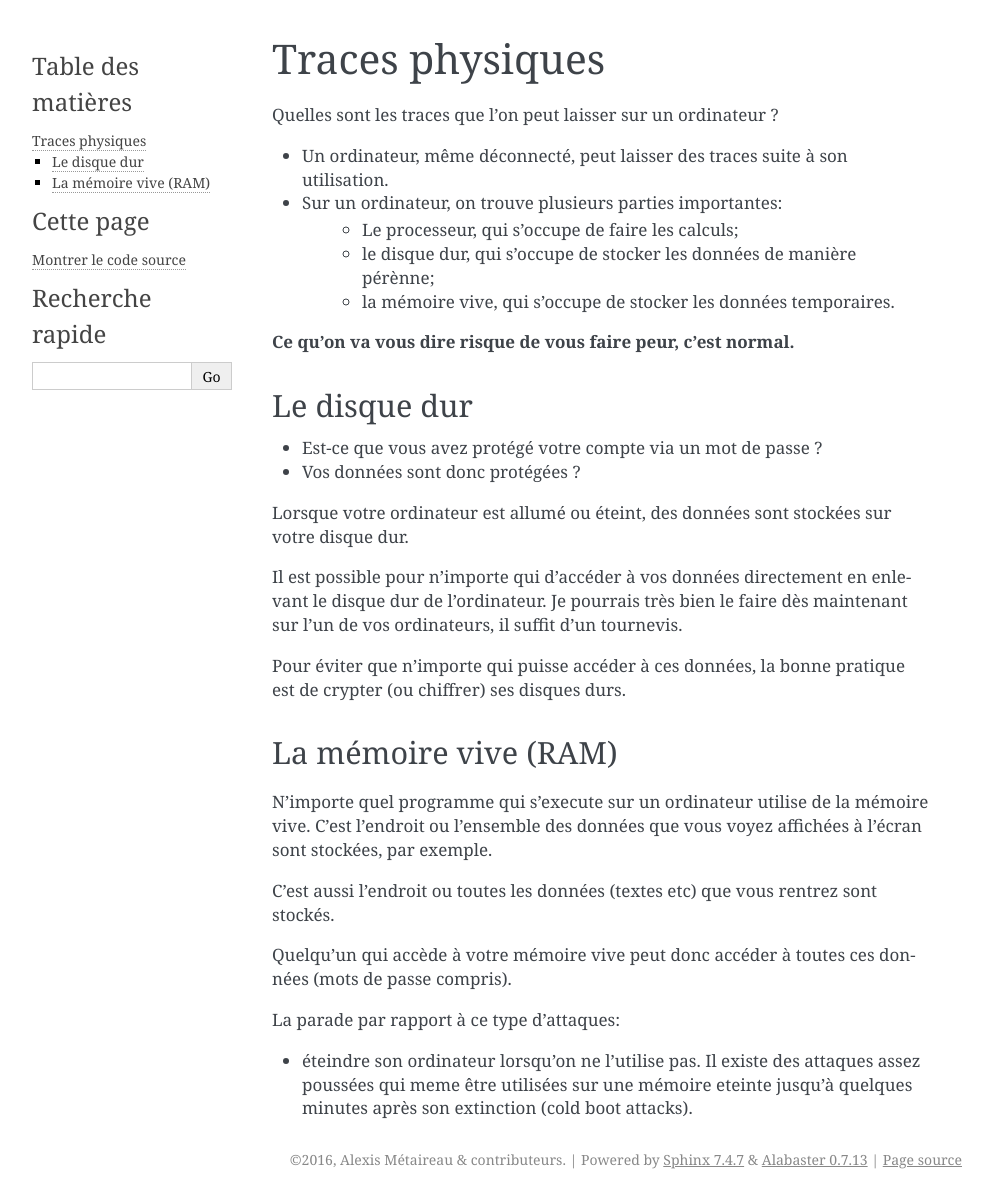
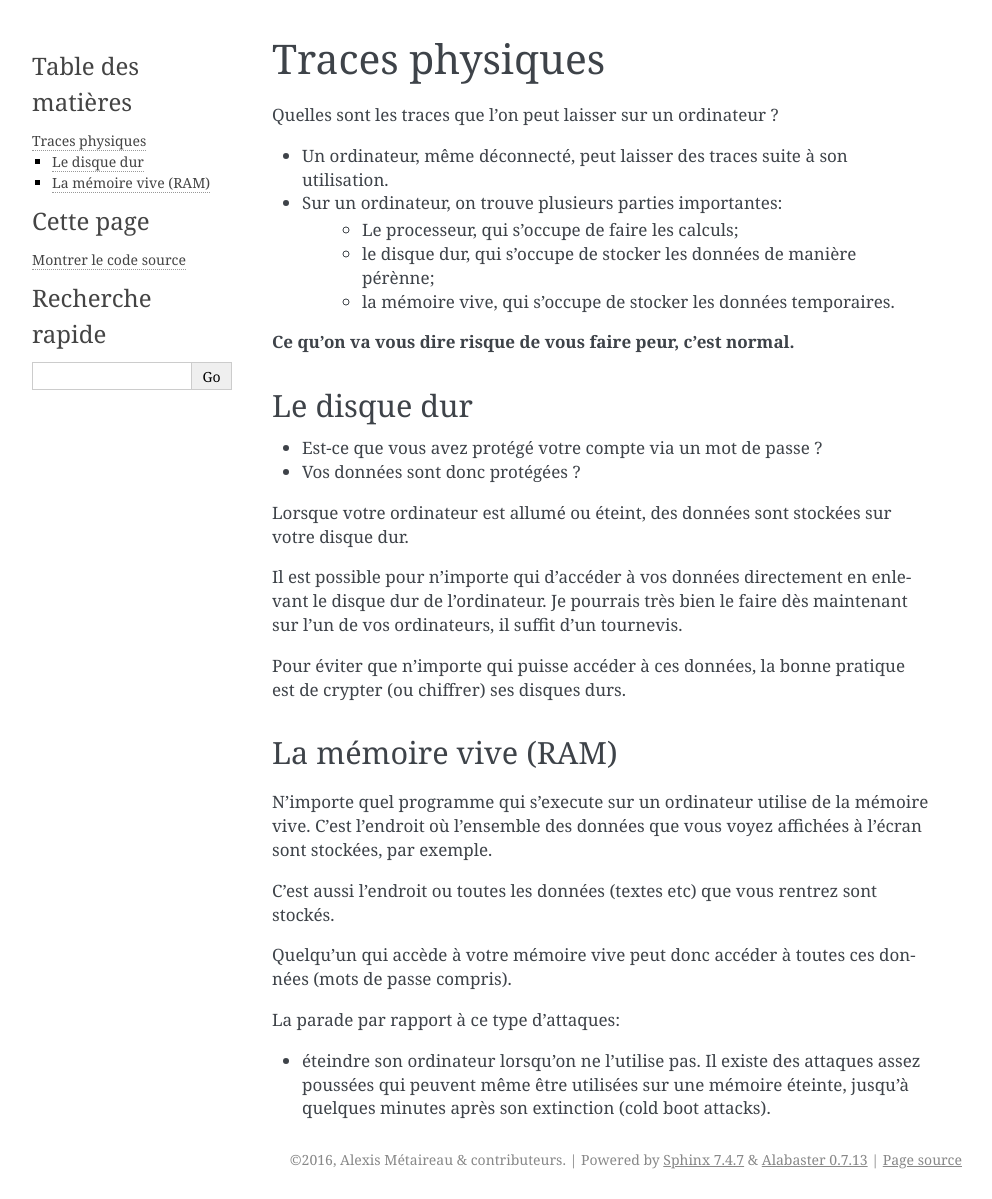
Before and after one commit to almet/autodefense-ateliers, a Sphinx documentation site: the page built from docs/theorie/traces-physiques.rst, in a window 1280 px wide. Shown: the whole page, without its empty margins (148-1140 px from the left). Built offline with Sphinx 7.4.7, drawn with Linux system fonts in a browser that asks for light colours.

Commit message:
Update traces-physiques.rst

```diff
--- a/docs/theorie/traces-physiques.rst
+++ b/docs/theorie/traces-physiques.rst
@@ -31,7 +31,7 @@ La mémoire vive (RAM)
 =====================
 
 N'importe quel programme qui s'execute sur un ordinateur utilise de la mémoire
-vive. C'est l'endroit ou l'ensemble des données que vous voyez affichées à
+vive. C'est l'endroit où l'ensemble des données que vous voyez affichées à
 l'écran sont stockées, par exemple.
 
 C'est aussi l'endroit ou toutes les données (textes etc) que vous rentrez
@@ -43,5 +43,5 @@ données (mots de passe compris).
 La parade par rapport à ce type d'attaques:
 
 - éteindre son ordinateur lorsqu'on ne l'utilise pas. Il existe des attaques
-  assez poussées qui meme être utilisées sur une mémoire eteinte jusqu'à
+  assez poussées qui peuvent même être utilisées sur une mémoire éteinte, jusqu'à
   quelques minutes après son extinction (cold boot attacks).
```
